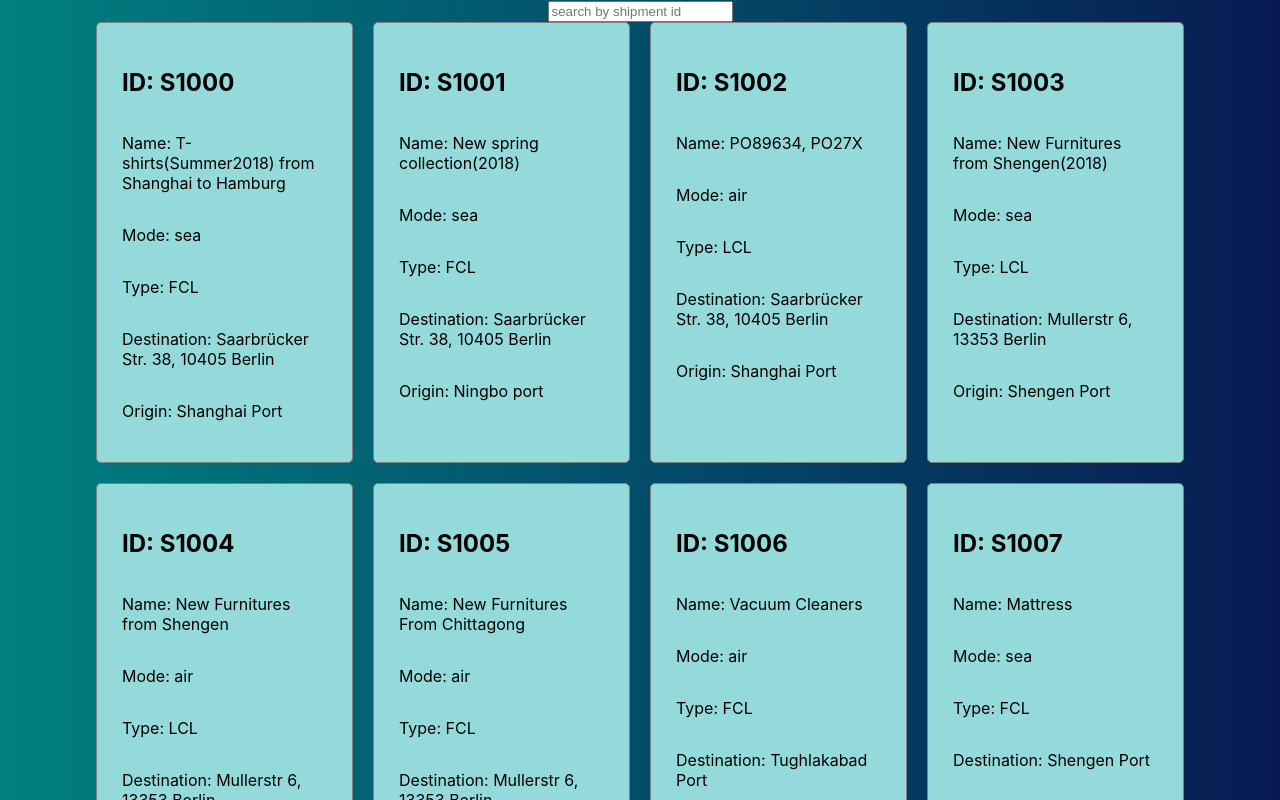
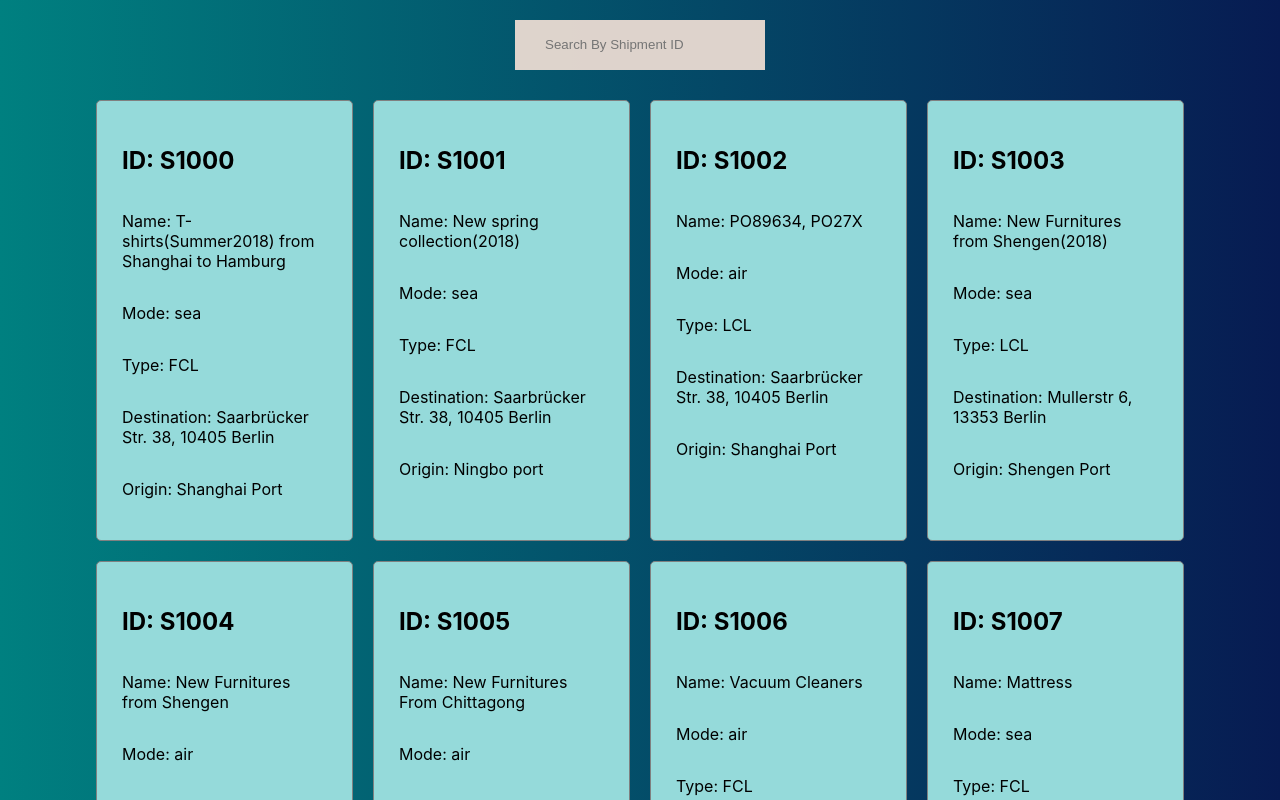
Before and after one commit to ipritamdatta/webable-js-challenge, a React (Create React App) app: page / in a window 1280 px wide. Shown: the top 800 px of the page. Built offline with nearby package versions, Linux system fonts and the light colour scheme.

Commit message:
created separate component for reuseable search field where placeholder and handleChange functionality is dynamic

```diff
--- a/src/App.js
+++ b/src/App.js
@@ -3,6 +3,7 @@ import logo from "./logo.svg";
 import "./App.css";
 import shipments from "./data/db";
 import { Shipment } from "./components/shipment/shipment.components";
+import { SearchBox } from "./components/search/search-box.component";
 
 class App extends Component {
   constructor() {
@@ -28,10 +29,9 @@ class App extends Component {
 
     return (
       <div className="App">
-        <input
-          type="search"
-          placeholder="search by shipment id"
-          onChange={this.handleChange}
+        <SearchBox
+          placeholder="Search By Shipment ID"
+          handleChange={this.handleChange}
         />
         <Shipment collections={filteredCollections} />
       </div>
--- /dev/null
+++ b/src/components/search/search-box.component.jsx
@@ -0,0 +1,11 @@
+import React from "react";
+import "./search-box.styles.css";
+
+export const SearchBox = ({ placeholder, handleChange }) => (
+  <input
+    className="search"
+    type="search"
+    placeholder={placeholder}
+    onChange={handleChange}
+  />
+);
--- /dev/null
+++ b/src/components/search/search-box.styles.css
@@ -0,0 +1,14 @@
+.search {
+  -webkit-appearance: none;
+  border: none;
+  outline: none;
+  padding: 10px 30px;
+  width: 250px;
+  line-height: 30px;
+  margin-bottom: 30px;
+  background-color: rgba(235, 220, 210, 0.945);
+  margin-top: 20px;
+}
+.search:focus {
+  background-color: rgb(224, 238, 233);
+}
```
